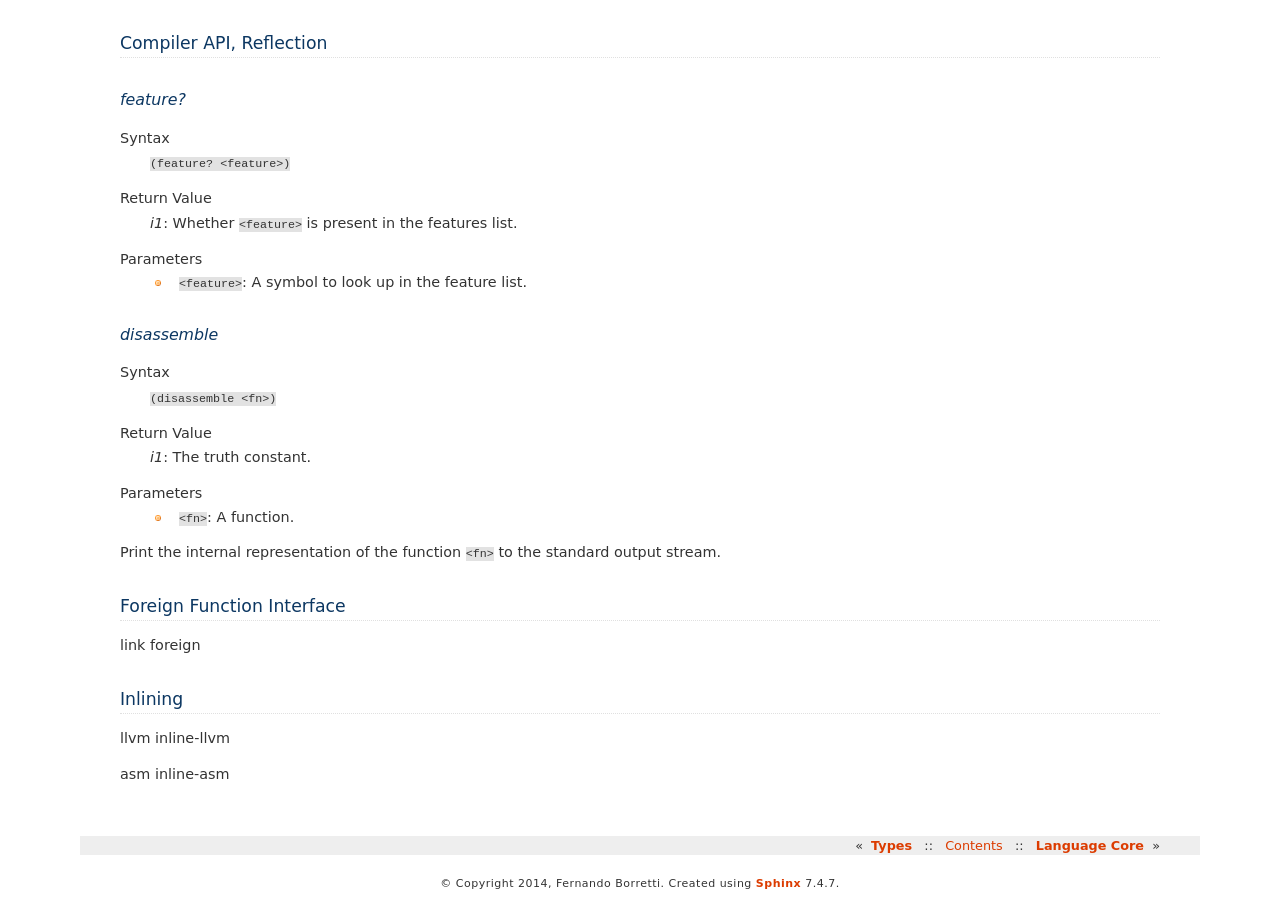
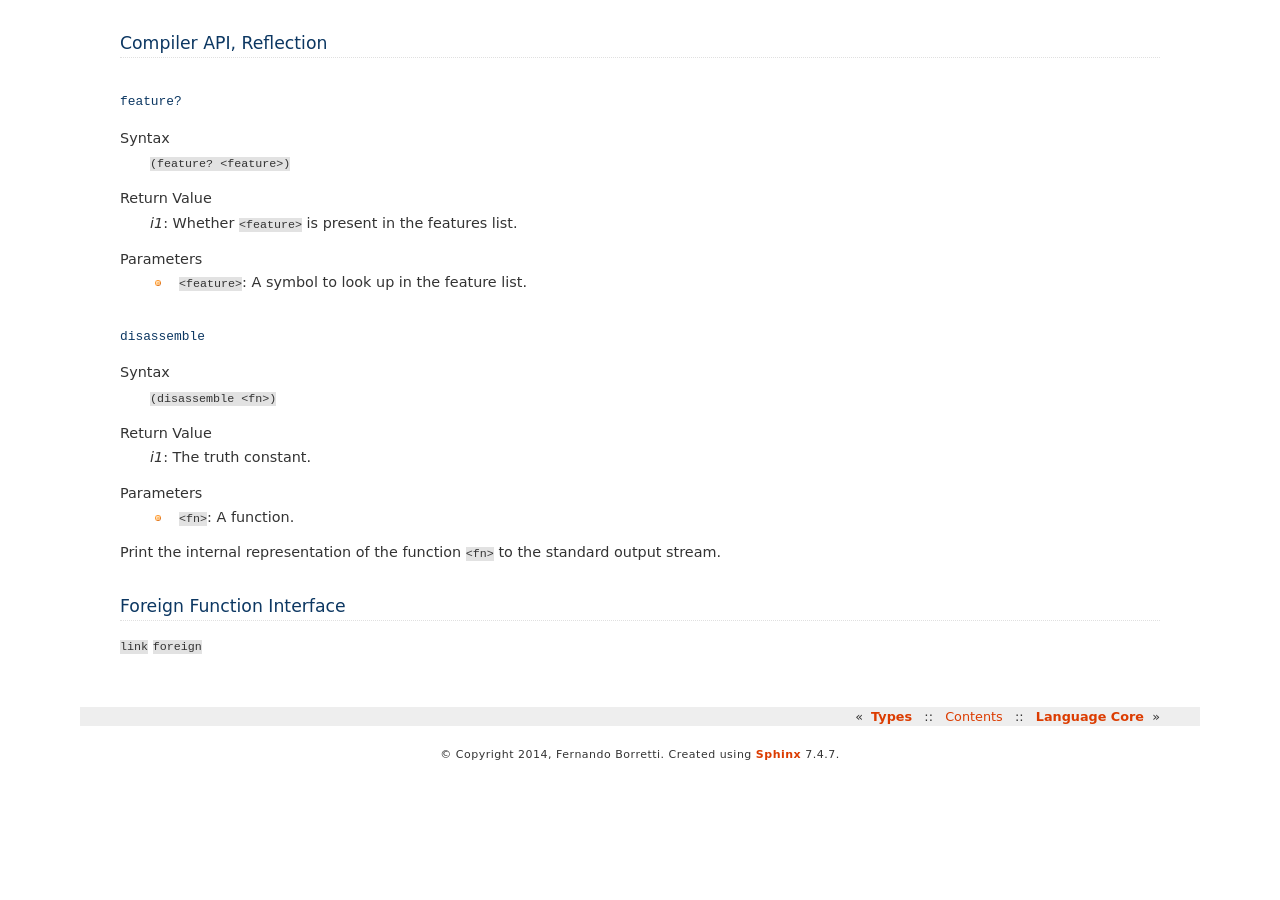
Before and after one commit to eudoxia0/corvus, a Sphinx documentation site: the page built from docs/special-forms.rst, in a window 1280 px wide and 900 px high, scrolled down 3670 px. Built offline with Sphinx 7.4.7, drawn with Linux system fonts in a browser that asks for light colours; formulas are drawn with MathJax 3; pages that are not in the unit, such as notebooks, are missing from menus; after the commit the page ends 4441 px from its top, so only the background shows below that; some of the changed lines change nothing that is shown.

Commit message:
Change section titles in special form docs

```diff
--- a/docs/special-forms.rst
+++ b/docs/special-forms.rst
@@ -10,8 +10,8 @@
 Flow Control
 ============
 
-`if`
-----
+:code:`if`
+----------
 
 Syntax
    :code:`(if <cond> <true-branch> <false-branch>)`
@@ -25,8 +25,8 @@
 Functions
 =========
 
-`defn`
-------
+:code:`defn`
+------------
 
 Syntax
    :code:`(defn name (<arguments>) <ret> <docstring>? <body>+)`
@@ -39,8 +39,8 @@
    * :code:`<docstring>`: An optional string documenting what the function does.
    * :code:`<body>`: A sequence of expressions.
 
-`lambda`
---------
+:code:`lambda`
+--------------
 
 Syntax
    :code:`(lambda (<arguments>) <body>+)`
@@ -53,8 +53,8 @@
 Assignment and Mutation
 =======================
 
-`let`
------
+:code:`let`
+-----------
 
 Syntax
    :code:`(let (<bindings>*) <body>+)`
@@ -73,8 +73,8 @@
         y 3.14)
     (show x))
 
-`set`
------
+:code:`set`
+-----------
 
 Syntax
    :code:`(set <place> <value>)`
@@ -87,8 +87,8 @@
 Types
 =====
 
-`type`
-------
+:code:`type`
+------------
 
 Syntax
    :code:`(type <name> <specifier> <docstring?>)`
@@ -115,8 +115,8 @@
 Memory Management
 =================
 
-`new`
------
+:code:`new`
+-----------
 
 Syntax
    :code:`(new <instance> <length?>)`
@@ -127,8 +127,8 @@
    * :code:`<length>`: If provided, the length of the array to create with
      copies of `<instance>`.
 
-`realloc`
----------
+:code:`realloc`
+---------------
 
 Syntax
    :code:`(realloc <array> <length>)`
@@ -138,8 +138,8 @@
    * :code:`<array>`: The array to resize.
    * :code:`<length>`: The new length of the array.
 
-`free`
-------
+:code:`free`
+------------
 
 Syntax
    :code:`(free <pointer>)`
@@ -151,8 +151,8 @@
 Macros
 ======
 
-`defsyntax`
------------
+:code:`defsyntax`
+-----------------
 
 Syntax
    :code:`(defsyntax <name> [<case> <template>]+)`
@@ -169,17 +169,17 @@
 Conditions
 ==========
 
-`defcondition`
+:code:`defcondition`
 --------------
 
-`handling`
-----------
+:code:`handling`
+----------------
 
 Compiler API, Reflection
 ========================
 
-`feature?`
-----------
+:code:`feature?`
+----------------
 
 Syntax
    :code:`(feature? <feature>)`
@@ -188,8 +188,8 @@
 Parameters
    * :code:`<feature>`: A symbol to look up in the feature list.
 
-`disassemble`
--------------
+:code:`disassemble`
+-------------------
 
 Syntax
    :code:`(disassemble <fn>)`
@@ -204,14 +204,5 @@
 Foreign Function Interface
 ==========================
 
-link
-foreign
-
-Inlining
-========
-
-llvm
-inline-llvm
-
-asm
-inline-asm
+:code:`link`
+:code:`foreign`
```
